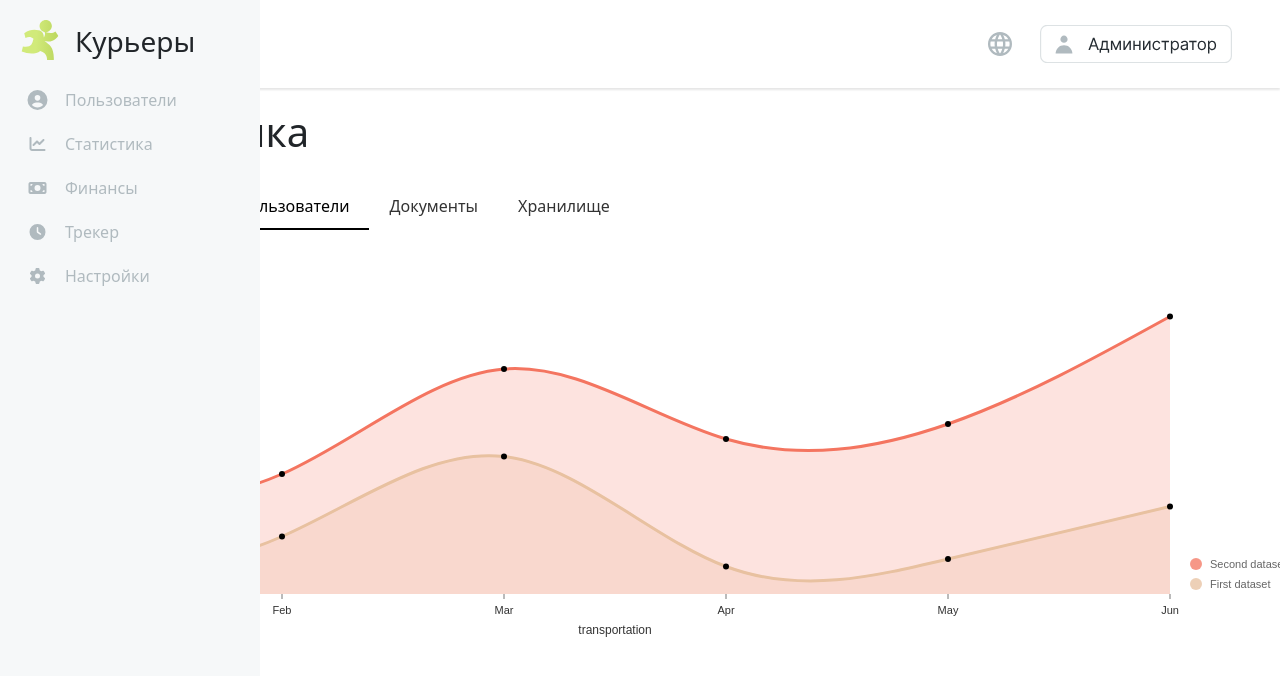
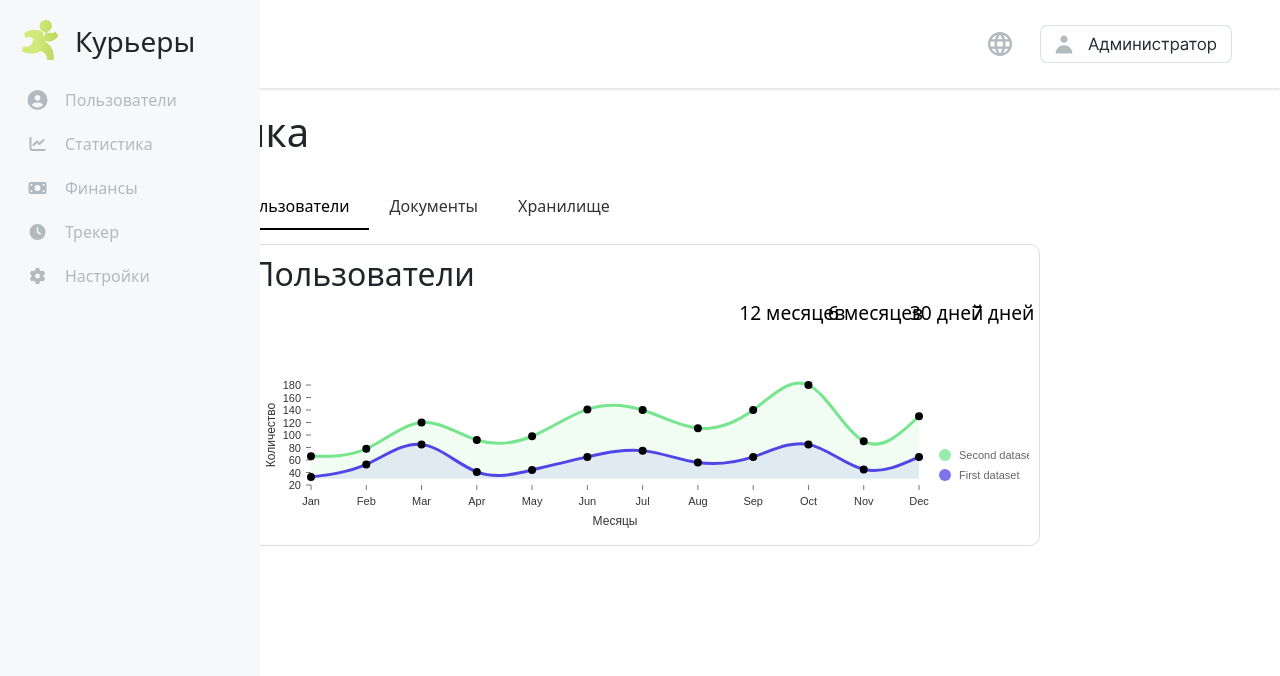
Before and after one commit to the1danie/DeliveryAppReact, a React (Vite) app: page /statistics in a window 1280 px wide. Shown: the top 676 px of the page. Built offline with nearby package versions, Linux system fonts and the light colour scheme.

Commit message:
80% edit graphs

```diff
--- a/package.json
+++ b/package.json
@@ -18,6 +18,7 @@
     "chart.js": "^4.4.3",
     "chartjs-plugin-annotation": "^3.0.1",
     "classnames": "^2.5.1",
+    "polished": "^4.3.1",
     "react": "^18.3.1",
     "react-bootstrap": "^2.10.4",
     "react-chartjs-2": "^5.2.0",
--- a/src/components/Statistics/Main/SubCategory/MyResponsiveLine.jsx
+++ b/src/components/Statistics/Main/SubCategory/MyResponsiveLine.jsx
@@ -1,7 +1,11 @@
 import React from "react";
 import { ResponsiveLine } from "@nivo/line";
+import { rgba } from "polished";
 
-const MyResponsiveLine = ({ data /* see data tab */ }) => (
+const MyResponsiveLine = ({ data }) => {
+    const lineColors = ['#4F46E5', '#76E58E'];
+
+    return (
         <ResponsiveLine
             data={data}
             margin={{ top: 50, right: 110, bottom: 50, left: 60 }}
@@ -21,7 +25,7 @@ const MyResponsiveLine = ({ data /* see data tab */ }) => (
                 tickSize: 5,
                 tickPadding: 5,
                 tickRotation: 0,
-      legend: "transportation",
+                legend: "Месяцы",
                 legendOffset: 36,
                 legendPosition: "middle",
                 truncateTickAt: 0,
@@ -30,7 +34,7 @@ const MyResponsiveLine = ({ data /* see data tab */ }) => (
                 tickSize: 5,
                 tickPadding: 5,
                 tickRotation: 0,
-      legend: "count",
+                legend: "Количество",
                 legendOffset: -40,
                 legendPosition: "middle",
                 truncateTickAt: 0,
@@ -38,18 +42,25 @@ const MyResponsiveLine = ({ data /* see data tab */ }) => (
             enableGridX={false}
             enableGridY={false}
             lineWidth={3}
-    pointColor={{ from: "color", modifiers: [] }}
+            colors={lineColors}
+            pointColor={{ from: 'color' }}
             pointBorderWidth={2}
-    pointBorderColor={{ from: "serieColor", modifiers: [] }}
+            pointBorderColor={{ from: 'serieColor', modifiers: [['darker', 0.3]] }}
             pointLabel={(e) => e.data.x + ": " + e.data.y}
             pointLabelYOffset={-16}
             enableArea={true}
+            areaOpacity={0.1}
             areaBlendMode="multiply"
             areaBaselineValue={30}
             enableSlices="x"
             enableTouchCrosshair={true}
             crosshairType="x"
             useMesh={true}
+            fill={lineColors.map(color => ({
+                match: '*',
+                id: `area-${color}`,
+                color: rgba(color, 0.2),
+            }))}
             legends={[
                 {
                     anchor: "bottom-right",
@@ -78,5 +89,6 @@ const MyResponsiveLine = ({ data /* see data tab */ }) => (
             ]}
         />
     );
+};
 
 export default MyResponsiveLine;
--- a/src/components/Statistics/Main/SubCategory/TopGraph.css
+++ b/src/components/Statistics/Main/SubCategory/TopGraph.css
@@ -1,14 +1,21 @@
-.top-graph-container {
-  width: 80%;
-  margin: 20px auto;
-  padding: 20px;
+button {
+  background-color: white;
   border: 1px solid #ddd;
-  border-radius: 8px;
-  background-color: #fff;
-  box-shadow: 0 2px 4px rgba(0, 0, 0, 0.1);
+  padding: 8px 12px;
+  margin-right: 5px;
+  border-radius: 5px;
+  cursor: pointer;
 }
 
-.top-graph-container h2 {
-  text-align: center;
-  margin-bottom: 20px;
+button:hover {
+  background-color: #f0f0f0;
 }
+
+button:focus {
+  outline: none;
+  background-color: #e0e0e0;
+}
+
+button:active {
+  background-color: #d0d0d0;
+}
--- a/src/components/Statistics/Main/SubCategory/TopGraph.jsx
+++ b/src/components/Statistics/Main/SubCategory/TopGraph.jsx
@@ -1,7 +1,44 @@
-import React from "react";
+import React, { useState } from "react";
 import MyResponsiveLine from "./MyResponsiveLine"; // Adjust the path as per your file structure
 
-const data = [
+const data12Months = [
+  {
+    id: "First dataset",
+    data: [
+      { x: "Jan", y: 33 },
+      { x: "Feb", y: 53 },
+      { x: "Mar", y: 85 },
+      { x: "Apr", y: 41 },
+      { x: "May", y: 44 },
+      { x: "Jun", y: 65 },
+      { x: "Jul", y: 75 },
+      { x: "Aug", y: 56 },
+      { x: "Sep", y: 65 },
+      { x: "Oct", y: 85 },
+      { x: "Nov", y: 45 },
+      { x: "Dec", y: 65 },
+    ],
+  },
+  {
+    id: "Second dataset",
+    data: [
+      { x: "Jan", y: 33 },
+      { x: "Feb", y: 25 },
+      { x: "Mar", y: 35 },
+      { x: "Apr", y: 51 },
+      { x: "May", y: 54 },
+      { x: "Jun", y: 76 },
+      { x: "Jul", y: 65 },
+      { x: "Aug", y: 55 },
+      { x: "Sep", y: 75 },
+      { x: "Oct", y: 95 },
+      { x: "Nov", y: 45 },
+      { x: "Dec", y: 65 },
+    ],
+  },
+];
+
+const data6Months = [
   {
     id: "First dataset",
     data: [
@@ -26,12 +63,44 @@ const data = [
   },
 ];
 
-const App = () => (
-  <div style={{ height: "400px" }}>
-    {" "}
-    {/* Ensure a defined height */}
-    <MyResponsiveLine data={data} />
-  </div>
-);
+const data30Days = [
+  // Data for 30 days
+];
+
+const data7Days = [
+  // Data for 7 days
+];
+
+const App = () => {
+  const [timeRange, setTimeRange] = useState("12 months");
+
+  const getData = () => {
+    switch (timeRange) {
+      case "6 months":
+        return data6Months;
+      case "30 days":
+        return data30Days;
+      case "7 days":
+        return data7Days;
+      default:
+        return data12Months;
+    }
+  };
+
+  return (
+      <div style={{ padding: "10px", borderRadius: "10px", border: "1px solid #ddd", maxWidth: "800px", margin: "auto" }}>
+        <h2>Пользователи</h2>
+        <div style={{ display: "flex", justifyContent: "flex-end", marginBottom: "10px" }}>
+          <button onClick={() => setTimeRange("12 months")}>12 месяцев</button>
+          <button onClick={() => setTimeRange("6 месяцев")}>6 месяцев</button>
+          <button onClick={() => setTimeRange("30 дней")}>30 дней</button>
+          <button onClick={() => setTimeRange("7 дней")}>7 дней</button>
+        </div>
+        <div style={{ height: "200px" }}>
+          <MyResponsiveLine data={getData()} />
+        </div>
+      </div>
+  );
+};
 
 export default App;
```
Also changed, not shown: src/components/Users/AllUsers/SubCategory/LeftNavbar.css (indentation only), src/components/Users/AllUsers/SubCategory/LeftNavbar.jsx (indentation only), 2 other files (tests, documents, lock files or other folders). Lines whose indentation alone changed are shown as unchanged.
